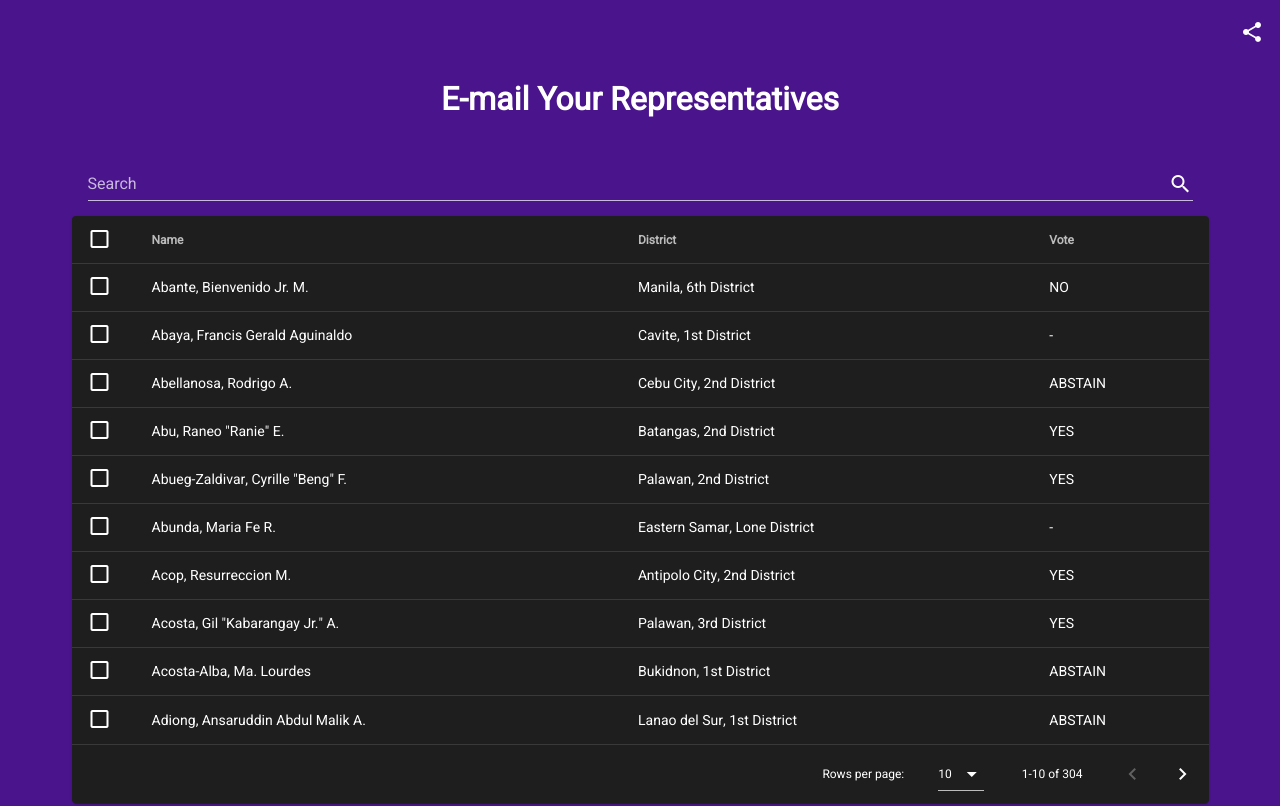
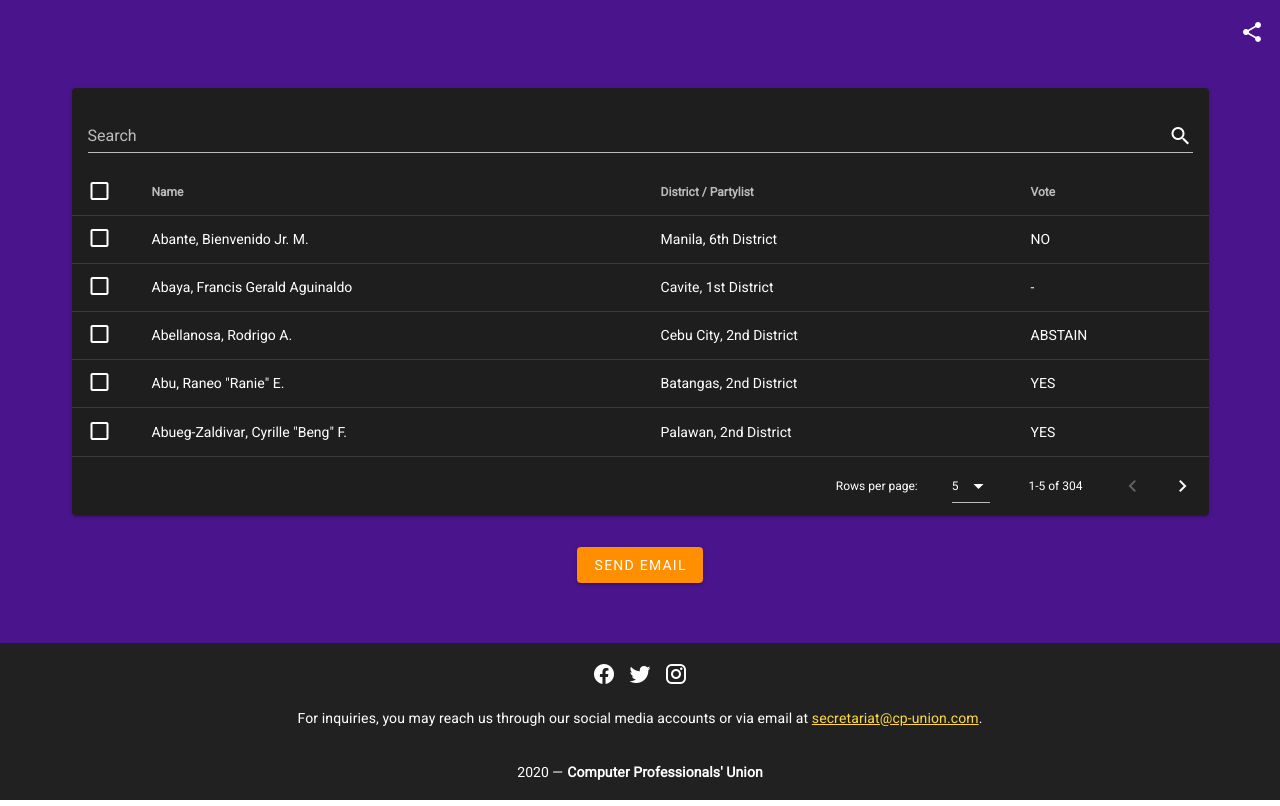
Before and after one commit to rjdeleon03/CPU-Email-Your-Rep, a Vue app: page / in a window 1280 px wide. Shown: the top 806 px of the page. Built offline with nearby package versions, Linux system fonts and the light colour scheme; what vue-firestore, vue-papa-parse would draw is missing.

Commit message:
Improve reps list

```diff
--- a/src/components/home/Home.vue
+++ b/src/components/home/Home.vue
@@ -1,7 +1,10 @@
 <template>
   <v-container>
-    <h1>E-mail Your Representatives</h1>
+    <!-- <h1>E-mail Your Representatives</h1> -->
     <RepsTab />
+    <!-- <br />
+    <v-divider></v-divider>
+    <br />
     <v-form>
       <v-row justify="center" no-gutters>
         <v-col cols="12" xl="5" lg="6" md="7" sm="8" xs="8">
@@ -9,7 +12,7 @@
             v-model="source"
             label="Source File"
             required
-            color="pink darken-4"
+            color="amber"
             prepend-icon="mdi-file-table-outline"
           ></v-file-input>
         </v-col>
@@ -22,7 +25,7 @@
           </v-btn>
         </v-col>
       </v-row>
-    </v-form>
+    </v-form>-->
   </v-container>
 </template>
 
--- a/src/components/home/RepsTab.vue
+++ b/src/components/home/RepsTab.vue
@@ -1,29 +1,51 @@
 <template>
   <v-container>
-    <v-card-title>
+    <v-card>
+      <v-card-text>
         <v-text-field
           v-model="tableSearch"
           append-icon="mdi-magnify"
           label="Search"
-        color="pink darken-4"
+          color="amber"
           single-line
           hide-details
           class="search-field"
         ></v-text-field>
-    </v-card-title>
+      </v-card-text>
+      <!-- <v-card-text>
+        <v-chip-group v-model="filters" column multiple center-active>
+          <v-chip filter outlined>Voted YES</v-chip>
+          <v-chip filter outlined>Abstained</v-chip>
+          <v-chip filter outlined>Vote Unknown</v-chip>
+          <v-chip filter outlined>Voted NO</v-chip>
+        </v-chip-group>
+      </v-card-text>-->
       <v-data-table
         :headers="tableHeaders"
         :items="reps"
         :single-select="false"
         :search="tableSearch"
+        :footer-props="{
+          'items-per-page-options': rowsPerPageItems
+        }"
+        :items-per-page="5"
         item-key="name"
+        v-model="selectedReps"
         show-select
-      class="elevation-1"
       >
         <!-- <template v-slot:top>
         <v-switch v-model="singleSelect" label="Single select" class="pa-3"></v-switch>
         </template>-->
       </v-data-table>
+    </v-card>
+
+    <v-row justify="center" id="table-button">
+      <v-col cols="12" xs="2">
+        <v-btn class="default-button" @click="sendEmailButtonClicked" color="amber darken-3">
+          <span class="button-text">Send Email</span>
+        </v-btn>
+      </v-col>
+    </v-row>
   </v-container>
 </template>
 
@@ -34,6 +56,9 @@ export default {
   data() {
     return {
       reps: repsList,
+      selectedReps: [],
+      filters: [0, 1, 2],
+      rowsPerPageItems: [5, 10, 15, -1],
 
       tableSearch: "",
       tableHeaders: [
@@ -43,7 +68,7 @@ export default {
           value: "name"
         },
         {
-          text: "District",
+          text: "District / Partylist",
           align: "start",
           value: "district"
         },
@@ -61,10 +86,87 @@ export default {
     };
   },
   mounted() {
-    console.log(this.$repsList);
+    // this.tableHeaders = this.computedHeaders;
+    // this.tableSearch = "";
+  },
+  watch: {
+    // filters: function() {
+    //   this.tableHeaders = this.computedHeaders;
+    // }
+  },
+  computed: {
+    computedHeaders() {
+      return [
+        {
+          text: "Name",
+          align: "start",
+          value: "name"
+          // filter: value => {
+          //   console.log(
+          //     value.toLowerCase() +
+          //       " --- " +
+          //       value.toLowerCase().includes(this.tableSearch.toLowerCase())
+          //   );
+          //   return value.toLowerCase().includes(this.tableSearch.toLowerCase());
+          // }
+        },
+        {
+          text: "District / Partylist",
+          align: "start",
+          value: "district"
+          // filter: value => {
+          //   return value.toLowerCase().includes(this.tableSearch.toLowerCase());
+          // }
+        },
+        {
+          text: "Vote",
+          align: "start",
+          value: "votedYes"
+          // filter: value => {
+          //   // console.log(value);
+          //   if (!value.toLowerCase().includes(this.tableSearch.toLowerCase()))
+          //     return false;
+          //   if (this.filters.indexOf(0) > -1 && value == "YES") return true;
+          //   if (this.filters.indexOf(1) > -1 && value == "ABSTAIN") return true;
+          //   if (this.filters.indexOf(2) > -1 && value == "-") return true;
+          //   if (this.filters.indexOf(3) > -1 && value == "NO") return true;
+          //   return false;
+          // }
+        }
+      ];
+    }
+  },
+  methods: {
+    sendEmailButtonClicked() {
+      console.log(this.filters);
+    },
+    customFilter(value, search, filter) {
+      // console.log("SEARCHING: " + search);
+      // console.log("VAL" + value);
+      // console.log("search:" + search);
+      // console.log(filter.name);
+      return (
+        value != null &&
+        search != null &&
+        typeof value === "string" &&
+        value.toLowerCase().indexOf(search.toLowerCase()) != -1 &&
+        this.checkAgainstVoteFilter(filter)
+      );
+    },
+    checkAgainstVoteFilter(item) {
+      if (this.filters.indexOf(0) > -1 && item.votedYes == "YES") return true;
+      if (this.filters.indexOf(1) > -1 && item.votedYes == "ABSTAIN")
+        return true;
+      if (this.filters.indexOf(2) > -1 && item.votedYes == "-") return true;
+      if (this.filters.indexOf(3) > -1 && item.votedYes == "NO") return true;
+      return false;
+    }
   }
 };
 </script>
 
 <style>
+#table-button {
+  margin-top: 20px;
+}
 </style>
```
Also changed, not shown: src/plugins/MultiFilters.js (added, +66 -0 lines). Lines whose indentation alone changed are shown as unchanged.
